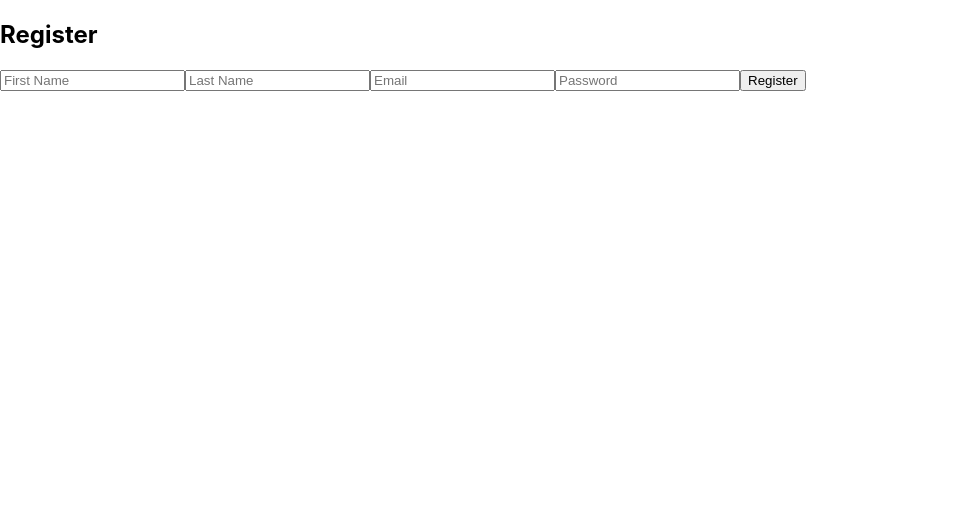
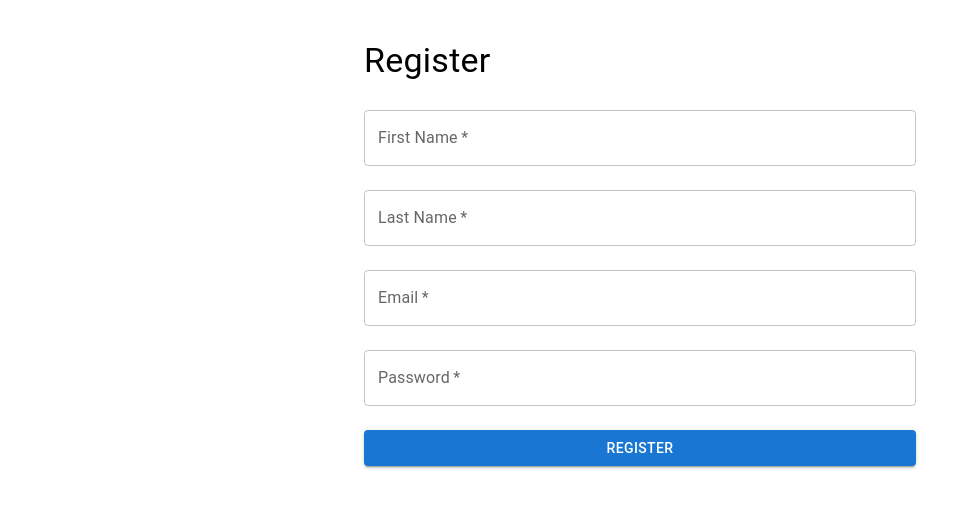
Before and after one commit to ScreamingOpossum/coca-cola-addicktion, a React (Create React App) app in the folder frontend/: page /register in a window 1280 px wide. Shown: the top 508 px of the page, without its empty margins (0-980 px from the left). Built offline with nearby package versions, Linux system fonts and the light colour scheme.

Commit message:
Updated Login page with Material-UI and improved design.

```diff
--- a/frontend/src/App.js
+++ b/frontend/src/App.js
@@ -1,17 +1,21 @@
-import React from "react";
-import { BrowserRouter as Router, Routes, Route } from "react-router-dom";
-import { AuthProvider } from "./context/AuthContext";
+import React, { useContext } from "react";
+import { BrowserRouter as Router, Route, Routes, Navigate } from "react-router-dom";
+import { AuthContext } from "./context/AuthContext";
 import Login from "./pages/Login";
 import Register from "./pages/Register";
 import Dashboard from "./pages/Dashboard";
-import ProtectedRoute from "./components/ProtectedRoute";
+
+// Protected Route Component
+const ProtectedRoute = ({ children }) => {
+    const { user } = useContext(AuthContext); // Check if user is logged in
+    return user ? children : <Navigate to="/login" />;
+};
 
 function App() {
     return (
-    <AuthProvider>
         <Router>
             <Routes>
-          <Route path="/" element={<Login />} />
+                <Route path="/login" element={<Login />} />
                 <Route path="/register" element={<Register />} />
                 <Route
                     path="/dashboard"
@@ -23,7 +27,6 @@ function App() {
                 />
             </Routes>
         </Router>
-    </AuthProvider>
     );
 }
 
--- a/frontend/src/context/AuthContext.js
+++ b/frontend/src/context/AuthContext.js
@@ -1,27 +1,22 @@
-import React, { createContext, useState, useEffect } from "react";
+import React, { createContext, useState } from "react";
 
 // Create Context
 export const AuthContext = createContext();
 
+// AuthProvider Component
 export const AuthProvider = ({ children }) => {
-  const [token, setToken] = useState(localStorage.getItem("token") || null);
     const [user, setUser] = useState(null);
 
-  // Save token to localStorage
-  const saveToken = (token) => {
-    localStorage.setItem("token", token);
-    setToken(token);
+    const login = (userData) => {
+        setUser(userData);
     };
 
-  // Logout User
     const logout = () => {
-    localStorage.removeItem("token");
-    setToken(null);
         setUser(null);
     };
 
     return (
-    <AuthContext.Provider value={{ token, saveToken, logout, user, setUser }}>
+        <AuthContext.Provider value={{ user, login, logout }}>
             {children}
         </AuthContext.Provider>
     );
--- a/frontend/src/index.js
+++ b/frontend/src/index.js
@@ -1,17 +1,14 @@
-import React from 'react';
-import ReactDOM from 'react-dom/client';
-import './index.css';
-import App from './App';
-import reportWebVitals from './reportWebVitals';
+import React from "react";
+import ReactDOM from "react-dom/client"; // Updated import for React 18
+import App from "./App";
+import "./index.css";
+import { AuthProvider } from "./context/AuthContext"; // Import the AuthProvider
 
-const root = ReactDOM.createRoot(document.getElementById('root'));
+const root = ReactDOM.createRoot(document.getElementById("root"));
 root.render(
-  <React.StrictMode>
-    <App />
-  </React.StrictMode>
+    <AuthProvider>
+        <React.StrictMode>
+            <App />
+        </React.StrictMode>
+    </AuthProvider>
 );
-
-// If you want to start measuring performance in your app, pass a function
-// to log results (for example: reportWebVitals(console.log))
-// or send to an analytics endpoint. Learn more: https://bit.ly/CRA-vitals
-reportWebVitals();
--- a/frontend/src/pages/Login.js
+++ b/frontend/src/pages/Login.js
@@ -1,48 +1,106 @@
 import React, { useState, useContext } from "react";
-import { useNavigate } from "react-router-dom";
 import { AuthContext } from "../context/AuthContext";
-import { loginUser } from "../services/authService";
+import {
+    Container,
+    TextField,
+    Button,
+    Typography,
+    Paper,
+    Box,
+    Alert,
+    CircularProgress,
+} from "@mui/material";
 
 const Login = () => {
-  const { saveToken } = useContext(AuthContext);
-  const navigate = useNavigate();
+    const { login } = useContext(AuthContext); // Context for authentication
     const [email, setEmail] = useState("");
     const [password, setPassword] = useState("");
+    const [loading, setLoading] = useState(false);
     const [error, setError] = useState("");
 
-  const handleLogin = async (e) => {
+    // Handle form submission
+    const handleSubmit = async (e) => {
         e.preventDefault();
+        setError(""); // Clear previous errors
+        setLoading(true); // Show loading spinner
+
         try {
-      const data = await loginUser({ email, password });
-      saveToken(data.access_token); // Save token
-      navigate("/dashboard"); // Redirect
-    } catch (err) {
-      setError("Invalid credentials");
+            const response = await fetch("http://localhost:8000/auth/login", {
+                method: "POST",
+                headers: { "Content-Type": "application/json" },
+                body: JSON.stringify({ email, password }),
+            });
+
+            const data = await response.json();
+            if (data.token) {
+                login(data); // Save token to context
+            } else {
+                setError(data.detail || "Login failed!"); // Show error message
+            }
+        } catch (error) {
+            setError("Something went wrong. Please try again later.");
+            console.error("Login Error:", error);
+        } finally {
+            setLoading(false); // Hide spinner
         }
     };
 
     return (
-    <div>
-      <h2>Login</h2>
-      {error && <p style={{ color: "red" }}>{error}</p>}
-      <form onSubmit={handleLogin}>
-        <input
-          type="email"
-          placeholder="Email"
+        <Container component="main" maxWidth="xs">
+            <Paper
+                elevation={3}
+                style={{
+                    padding: "20px",
+                    marginTop: "50px",
+                    borderRadius: "10px",
+                }}
+            >
+                <Typography variant="h5" align="center" gutterBottom>
+                    Login
+                </Typography>
+
+                {error && (
+                    <Alert severity="error" style={{ marginBottom: "10px" }}>
+                        {error}
+                    </Alert>
+                )}
+
+                <form onSubmit={handleSubmit}>
+                    <Box mb={2}>
+                        <TextField
+                            label="Email Address"
+                            variant="outlined"
+                            fullWidth
+                            required
                             value={email}
                             onChange={(e) => setEmail(e.target.value)}
+                        />
+                    </Box>
+                    <Box mb={2}>
+                        <TextField
+                            label="Password"
+                            variant="outlined"
+                            type="password"
+                            fullWidth
                             required
-        />
-        <input
-          type="password"
-          placeholder="Password"
                             value={password}
                             onChange={(e) => setPassword(e.target.value)}
-          required
                         />
-        <button type="submit">Login</button>
+                    </Box>
+                    <Box mb={2}>
+                        <Button
+                            type="submit"
+                            fullWidth
+                            variant="contained"
+                            color="primary"
+                            disabled={loading}
+                        >
+                            {loading ? <CircularProgress size={24} /> : "Login"}
+                        </Button>
+                    </Box>
                 </form>
-    </div>
+            </Paper>
+        </Container>
     );
 };
 
--- a/frontend/src/pages/Register.js
+++ b/frontend/src/pages/Register.js
@@ -1,63 +1,89 @@
-import React, { useState } from "react";
-import { useNavigate } from "react-router-dom";
-import { registerUser } from "../services/authService";
+import React, { useState, useContext } from 'react';
+import { TextField, Button, Container, Typography, Box, Alert } from '@mui/material';
+import api from '../utils/api';
+import { useNavigate } from 'react-router-dom';
+import { AuthContext } from '../context/AuthContext';
 
 const Register = () => {
+  const [formData, setFormData] = useState({
+    first_name: '',
+    last_name: '',
+    email: '',
+    password: '',
+  });
+  const [error, setError] = useState('');
+  const { login } = useContext(AuthContext);
   const navigate = useNavigate();
-  const [user, setUser] = useState({
-    first_name: "",
-    last_name: "",
-    email: "",
-    password: "",
-  });
-  const [error, setError] = useState("");
 
-  const handleRegister = async (e) => {
+  const handleChange = (e) => {
+    setFormData({ ...formData, [e.target.name]: e.target.value });
+  };
+
+  const handleSubmit = async (e) => {
     e.preventDefault();
+    setError('');
+
     try {
-      await registerUser(user);
-      navigate("/"); // Redirect to login
+      const response = await api.post('/register', formData);
+      login(response.data.token, response.data.user);
+      navigate('/dashboard'); // Redirect after registration
     } catch (err) {
-      setError("Failed to register");
+      setError(err.response?.data?.detail || 'Registration failed');
     }
   };
 
   return (
-    <div>
-      <h2>Register</h2>
-      {error && <p style={{ color: "red" }}>{error}</p>}
-      <form onSubmit={handleRegister}>
-        <input
-          type="text"
-          placeholder="First Name"
-          value={user.first_name}
-          onChange={(e) => setUser({ ...user, first_name: e.target.value })}
+    <Container maxWidth="sm">
+      <Box sx={{ mt: 5 }}>
+        <Typography variant="h4" component="h1" gutterBottom>
+          Register
+        </Typography>
+        {error && <Alert severity="error">{error}</Alert>}
+        <form onSubmit={handleSubmit}>
+          <TextField
+            label="First Name"
+            name="first_name"
+            value={formData.first_name}
+            onChange={handleChange}
+            fullWidth
+            margin="normal"
             required
           />
-        <input
-          type="text"
-          placeholder="Last Name"
-          value={user.last_name}
-          onChange={(e) => setUser({ ...user, last_name: e.target.value })}
+          <TextField
+            label="Last Name"
+            name="last_name"
+            value={formData.last_name}
+            onChange={handleChange}
+            fullWidth
+            margin="normal"
             required
           />
-        <input
+          <TextField
+            label="Email"
+            name="email"
             type="email"
-          placeholder="Email"
-          value={user.email}
-          onChange={(e) => setUser({ ...user, email: e.target.value })}
+            value={formData.email}
+            onChange={handleChange}
+            fullWidth
+            margin="normal"
             required
           />
-        <input
+          <TextField
+            label="Password"
+            name="password"
             type="password"
-          placeholder="Password"
-          value={user.password}
-          onChange={(e) => setUser({ ...user, password: e.target.value })}
+            value={formData.password}
+            onChange={handleChange}
+            fullWidth
+            margin="normal"
             required
           />
-        <button type="submit">Register</button>
+          <Button type="submit" variant="contained" color="primary" fullWidth sx={{ mt: 2 }}>
+            Register
+          </Button>
         </form>
-    </div>
+      </Box>
+    </Container>
   );
 };
 
--- /dev/null
+++ b/frontend/src/utils/api.js
@@ -0,0 +1,16 @@
+import axios from 'axios';
+
+const api = axios.create({
+  baseURL: 'http://localhost:8000', // Backend API URL
+});
+
+// Attach token to requests if available
+api.interceptors.request.use((config) => {
+  const token = localStorage.getItem('token');
+  if (token) {
+    config.headers.Authorization = `Bearer ${token}`;
+  }
+  return config;
+});
+
+export default api;
```
Also changed, not shown: frontend/package.json (+8 -1 lines), frontend/src/pages/Dashboard.js (+50 -7 lines), frontend/src/theme.js (added, +26 -0 lines), frontend/tailwind.config.js (added, +8 -0 lines), 1 other file (tests, documents, lock files or other folders). Lines whose indentation alone changed are shown as unchanged.
